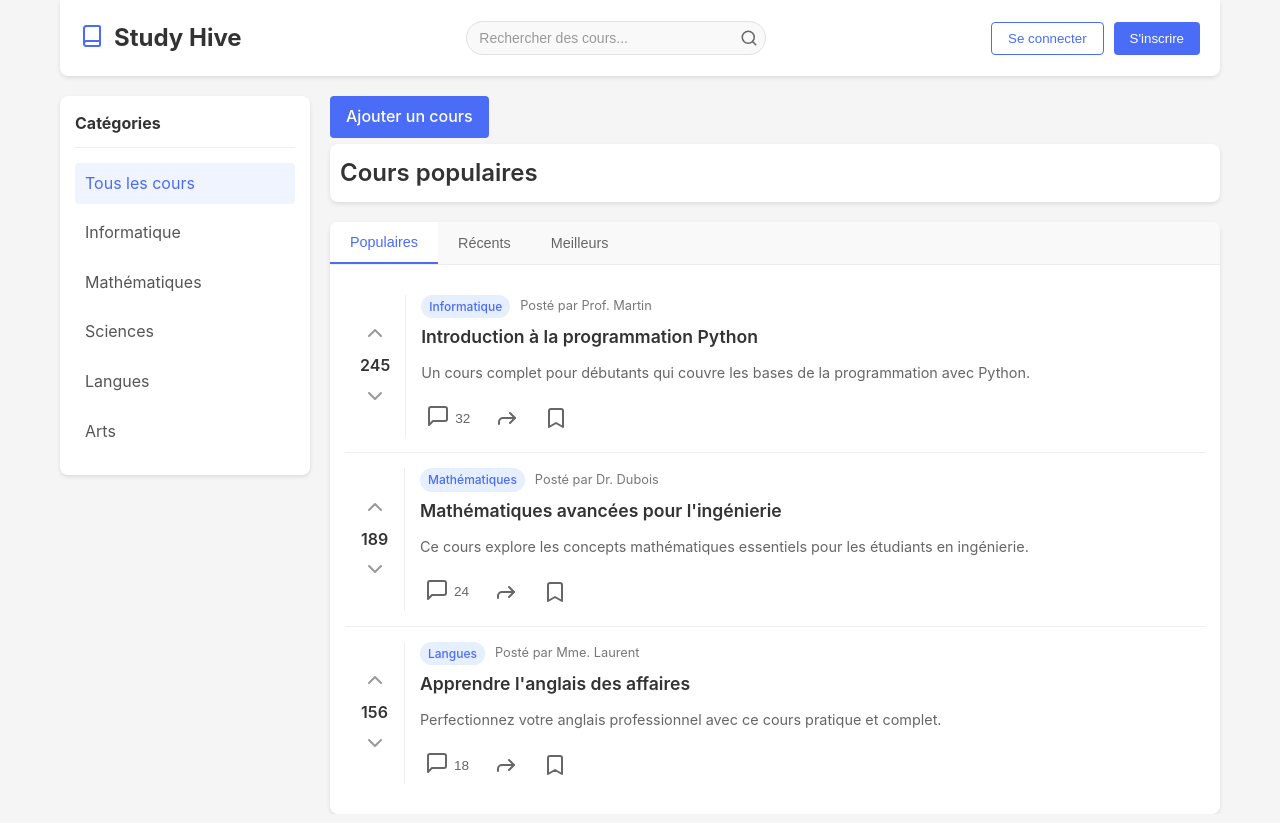
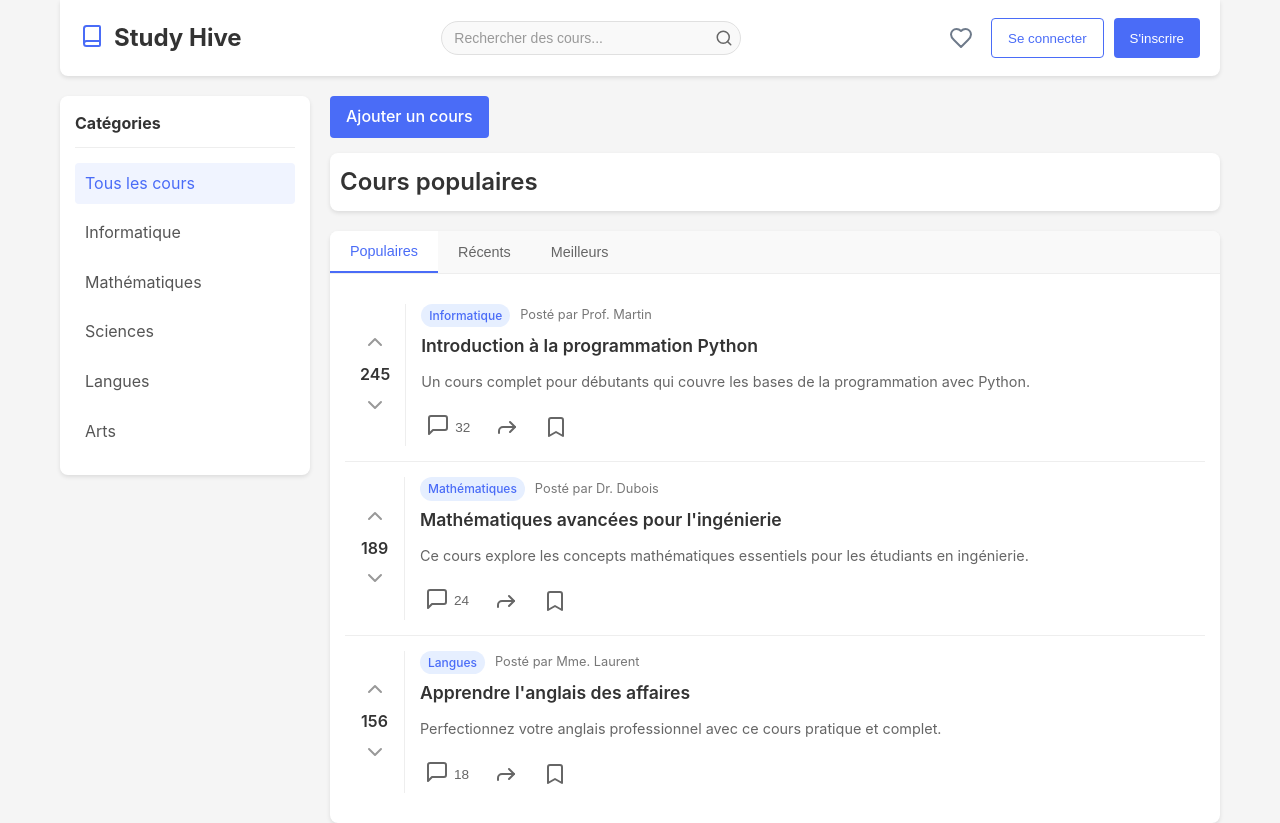
Before and after one commit to StudyHive-Equipe-4-Sup-De-Vinci/study-hive-front, a React (Vite) app: page /home in a window 1280 px wide. Built offline with nearby package versions, Linux system fonts and the light colour scheme.

Commit message:
feature : ajout de gap sur titre page et ajout bouton favoris

```diff
--- a/src/components/navbar/navbar.css
+++ b/src/components/navbar/navbar.css
@@ -89,3 +89,35 @@ header {
 .search-icon {
     pointer-events: none;
 }
+
+/*Icon*/
+.icon-btn {
+    display: flex;
+    align-items: center;
+    justify-content: center;
+    background-color: transparent;
+    border: none;
+    border-radius: 50%;
+    width: 40px;
+    height: 40px;
+    padding: 8px;
+    cursor: pointer;
+    transition: all 0.2s ease;
+    color: #6e7a8a;
+}
+
+.icon-btn:hover {
+    background-color: rgba(0, 0, 0, 0.05);
+    color: #ff3e6c;
+    transform: scale(1.1);
+}
+
+.icon-btn:active {
+    transform: scale(0.95);
+}
+
+/* Animation pour l'effet like */
+.icon-btn.active {
+    color: #ff3e6c;
+    animation: pulse 0.3s ease;
+}
--- a/src/components/navbar/navbar.tsx
+++ b/src/components/navbar/navbar.tsx
@@ -30,6 +30,14 @@ export default function Navbar() {
                     </button>
                 </div>
                 <div className="auth-buttons">
+                    <button className="icon-btn">
+                        <svg xmlns="http://www.w3.org/2000/svg" width="24" height="24" viewBox="0 0 24 24" fill="none"
+                             stroke="currentColor" stroke-width="2" stroke-linecap="round" stroke-linejoin="round"
+                             className="lucide lucide-heart">
+                            <path
+                                d="M19 14c1.49-1.46 3-3.21 3-5.5A5.5 5.5 0 0 0 16.5 3c-1.76 0-3 .5-4.5 2-1.5-1.5-2.74-2-4.5-2A5.5 5.5 0 0 0 2 8.5c0 2.3 1.5 4.05 3 5.5l7 7Z"/>
+                        </svg>
+                    </button>
                     <button className="btn-outline">
                         Se connecter
                     </button>
--- a/src/pages/home/home.css
+++ b/src/pages/home/home.css
@@ -13,7 +13,7 @@ main {
 .content-header {
     display: flex;
     flex-direction: column;
-    gap: 6px;
+    gap: 15px;
     justify-content: space-between;
     align-items: start;
     margin-bottom: 15px;
```
